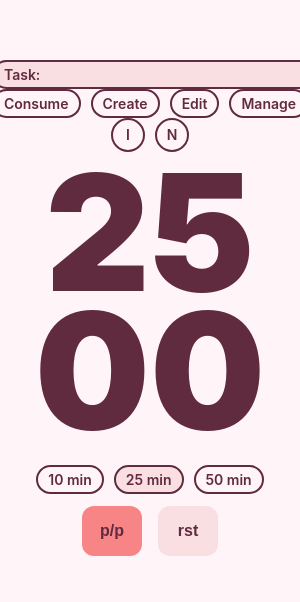
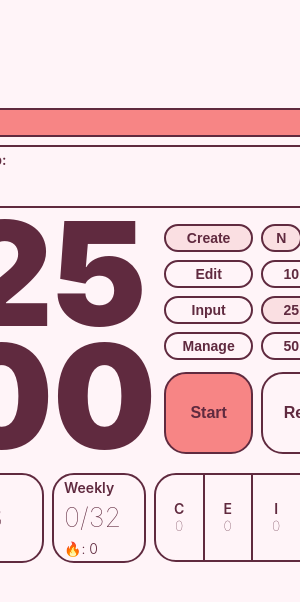
Before and after one commit to aliceheiman/task-tracker, an Electron app: page index.html in a window 300 px wide. Shown: the part 114-716 px from the top of the page. Drawn offline with Linux system fonts and the light colour scheme.

Commit message:
create UI for pomodoro widget

```diff
--- a/index.html
+++ b/index.html
@@ -12,58 +12,88 @@
 
 <body>
     <div class="app__container">
-        <div class="track__container">
-
-        </div>
-
         <div class="timer__container">
-            <div class="timer-edit">
-                <div class='timer-task nugget'>
+            <div class="timer__row1">
+                <div class='timer-input nugget task'>
                     <p>Task:</p>
-                    <input id='timerTaskInput' />
+                    <input id='timerTask' />
                 </div>
 
-                <div class="timer-tasktype">
-                    <div class="nugget">
-                        <p>Consume</p>
+                <div class='timer-input nugget brain-dump'>
+                    <p>Dump:</p>
+                    <textarea id='timerBraindump'></textarea>
+                </div>
+            </div>
+
+            <div class="timer__row2">
+                <div class="timer-label">
+                    <p id="timer-label">25<br />00</p>
+                </div>
+                <div class="timer__selections">
+                    <div class="timer-options">
+                        <div class="option-col1">
+                            <button class="selected">Create</button>
+                            <button>Edit</button>
+                            <button>Input</button>
+                            <button>Manage</button>
+                        </div>
+                        <div class="option-col2">
+                            <div class="option-col2-2">
+                                <button class="selected">N</button>
+                                <button>I</button>
+                            </div>
+                            <button>10 min</button>
+                            <button class="selected">25 min</button>
+                            <button>50 min</button>
+                        </div>
                     </div>
-                    <div class="nugget">
-                        <p>Create</p>
+
+                    <div class="timer-controls">
+                        <button id='start'>Start</button>
+                        <button>Reset</button>
                     </div>
-                    <div class="nugget">
-                        <p>Edit</p>
-                    </div>
-                    <div class="nugget">
-                        <p>Manage</p>
-                    </div>
-                </div>
-
-                <div class="timer-resourcetype">
-                    <div class="nugget">I</div>
-                    <div class="nugget">N</div>
                 </div>
 
             </div>
 
-            <p id="timer-label">25<br />00</p>
+            <div class="timer__row3">
+                <div class="row3-col1">
+                    <div class="timer-streak nugget">
+                        <p class="streak-title">Daily</p>
+                        <p class="streak-label">0/8</p>
+                        <p class="streak-streak">🔥: 0</p>
+                    </div>
 
-            <div class="timer-duration">
-                <div class="nugget">
-                    <p>10 min</p>
+                    <div class="timer-streak nugget">
+                        <p class="streak-title">Weekly</p>
+                        <p class="streak-label">0/32</p>
+                        <p class="streak-streak">🔥: 0</p>
+                    </div>
                 </div>
-                <div class="nugget selected">
-                    <p>25 min</p>
-                </div>
-                <div class="nugget">
-                    <p>50 min</p>
+
+                <div class="row3-col2">
+                    <div class="timer-stats nugget">
+                        <div class="slice" id="slice1">
+                            <p class="slice-label">C</p>
+                            <p class="slice-count">0</p>
+                        </div>
+                        <div class="slice" id="slice2">
+                            <p class="slice-label">E</p>
+                            <p class="slice-count">0</p>
+                        </div>
+                        <div class="slice" id="slice3">
+                            <p class="slice-label">I</p>
+                            <p class="slice-count">0</p>
+                        </div>
+                        <div class="slice" id="slice4">
+                            <p class="slice-label">M</p>
+                            <p class="slice-count">0</p>
+                        </div>
+                    </div>
                 </div>
             </div>
+        </div>
 
-            <div class="timer-controls">
-                <button id="pausePlay"">p/p</button>
-                <button id='reset'>rst</button>
-            </div>
-        </div>
     </div>
 </body>
 <script src=" ./renderer.js"></script>
--- a/styles.css
+++ b/styles.css
@@ -11,7 +11,7 @@
     padding: 0;
 }
 
-body, input {
+body, input, textarea {
     font-family: -apple-system, BlinkMacSystemFont, sans-serif;
 }
 
@@ -24,10 +24,68 @@ body, input {
     align-items: center;
     background-color: var(--primary);
 }
+.timer__container {
+    width: 400px;
+    height: 400px;
+    display: flex;
+    flex-direction: column;
+    gap: 4px;
+}
+.timer__row1 {
+    display: flex;
+    flex-direction: column;
+    z-index: 10;
+    gap: 8px;
+}
+.timer__row2 {
+    display: flex;
+    flex: 1 0;
+    gap: 8px;
+}
+.timer__row2 div {
+    flex: 1 0;
+}
+.timer-options {
+    display: flex;
+    gap: 8px;
+    margin: 12px 0;
+}
+.timer-options .option-col1, .timer-options .option-col2 {
+    flex: 1 0;
+    display: flex;
+    flex-direction: column;
+    gap: 8px;
+}
+.timer-options button {
+    width: 100%;
+}
+.timer-options .option-col2-2 {
+    display: flex;
+    gap: 8px;
+}
+.timer-controls {
+    display: flex;
+    gap: 8px;
+}
+.timer-controls button {
+    flex: 1 0;
+    height: 82px;
+    font-size: 16px;
+}
+.timer-controls #start {
+    background: var(--pop);
+}
 
-/* Start: Components */
+#timer-label {
+    color: var(--darker);
+    font-weight: 900;
+    line-height: 0.85em;
+    text-align: center;
+    margin: 0px 0 14px 0;
+    font-size: 145px;
+}
 
-.nugget {
+button, .nugget {
     border: 2px solid var(--darker);
     display: inline-block;
     margin: 0;
@@ -36,106 +94,130 @@ body, input {
     border-radius: 22px;
     font-size: 14px;
     font-weight: 600;
-    cursor: pointer;
     background: none;
 }
-.nugget.selected {
+button.selected, .nugget.selected {
     background: var(--secondary);
 }
-.nugget:hover {
+button:hover, button.nugget:hover {
     background: var(--pop);
 }
-
-/* End: Components */
-
-/* Start: Timer */
-
-.timer__container {
-    display: flex;
-    flex-direction: column;
-    justify-content: center;
-    align-items: center;
-    width: 325px;
-    gap: 12px;
+button {
+    cursor: pointer;
 }
 
-.timer-duration, .timer-tasktype, .timer-resourcetype {
-    display: flex;
-    justify-content: center;
-    align-items: center;
-    gap: 10px;
-    flex-wrap: wrap;
-}
-.timer-resourcetype .nugget {
-    width: 30px;
-    height: 30px;
-    border-radius: 100%;
-    padding: 0;
-    display: flex;
-    justify-content: center;
-    align-items: center;
-    background: var(--gray);
-}
-.timer {
-    display: flex;
-    flex-direction: column;
-    justify-content: center;
-    align-items: center;
-    gap: 22px;
-}
-
-#timer-label {
-    font-size: 162px;
-    color: var(--darker);
-    font-weight: 900;
-    line-height: 0.85em;
-    text-align: center;
-    margin: 0px 0 14px 0;
-}
-
-.timer-controls {
-    width: 100%;
-    display: flex;
-    justify-content: center;
-    gap: 16px;
-}
-.timer-controls button {
-    width: 60px;
-    height: 50px;
-    border: none;
-    border-radius: 12px;
-    background: var(--secondary);
-    cursor: pointer;
-    color: var(--darker);
-    font-weight: 600;
-    font-size: 16px;
-}
-.timer-controls #pausePlay {
-    background: var(--pop);
-}
-.timer-controls button:hover {
-    border: 2px solid var(--darker);
-}
-.timer-task {
+.timer-input {
     color: var(--darker);
     font-size: 14px;
     display: flex;
-    gap: 4px;
-    background: var(--secondary);
-    width: 100%;
-}
-.timer-task:hover {
+    gap: 6px;
     background: var(--secondary);
 }
-#timerTaskInput {
+.timer-input:hover {
+    background: var(--secondary);
+}
+.timer-input input, .timer-input textarea {
     background: none;
     border: none;
     font-weight: 600;
     color: var(--darker);
     font-size: 14px;
+    width: 100%;
 }
-#timerTaskInput:focus {
+.timer-input input:focus, .timer-input textarea:focus {
     outline: none;
 }
+.timer-input.brain-dump {
+    background: none;
+}
+.timer-input.task {
+    background: var(--pop);
+    color: #fff;
+}
+.timer-input.task input {
+    color: #fff;
+}
+.timer-input textarea {
+    resize: none;
+    /* height: 34px; */
+    height: 51px;
+    font-weight: normal;
+}
 
-/* End: Timer */
+/* timer row 3 */
+.timer__row3 {
+    display: flex;
+    flex-direction: row;
+    gap: 8px;
+    position: relative;
+    margin-top: -4px;
+}
+.row3-col1 {
+    flex: 1 0;
+    display: flex;
+    justify-content: space-between;
+    gap: 8px;
+}
+.row3-col2 {
+    flex: 1 0;
+}
+.timer-streak {
+    color: var(--darker);
+    font-size: 14px;
+    flex: 1 0;
+    height: 78px;
+    display: flex;
+    flex-direction: column;
+    justify-content: space-between;
+}
+.timer-streak:hover {
+    background: none;
+}
+.timer-streak .streak-title {
+    font-weight: 600;
+
+}
+.timer-streak .streak-label {
+    font-size: 27px;
+    font-weight: 100;
+}
+.timer-streak .streak-streak {
+    font-weight: 300;
+}
+
+.timer-stats {
+    flex: 1 0;
+    display: flex;
+    height: 85px;
+    padding: 0;
+    overflow: hidden;
+}
+.timer-stats .slice {
+    height: 100%;
+    display: flex;
+    justify-content: center;
+    align-items: center;
+    flex-direction: column;
+    flex: 1 0;
+}
+.timer-stats .slice-label {
+    font-weight: 600;
+}
+.timer-stats .slice-count {
+    font-weight: 100;
+}
+.timer-stats #slice1 {
+    flex: 1 0;
+    border-right: 2px solid var(--darker);
+}
+.timer-stats #slice2 {
+    flex: 1 0;
+    border-right: 2px solid var(--darker);
+}
+.timer-stats #slice3 {
+    flex: 1 0;
+    border-right: 2px solid var(--darker);
+}
+.timer-stats #slice4 {
+    flex: 1 0;
+}
```
